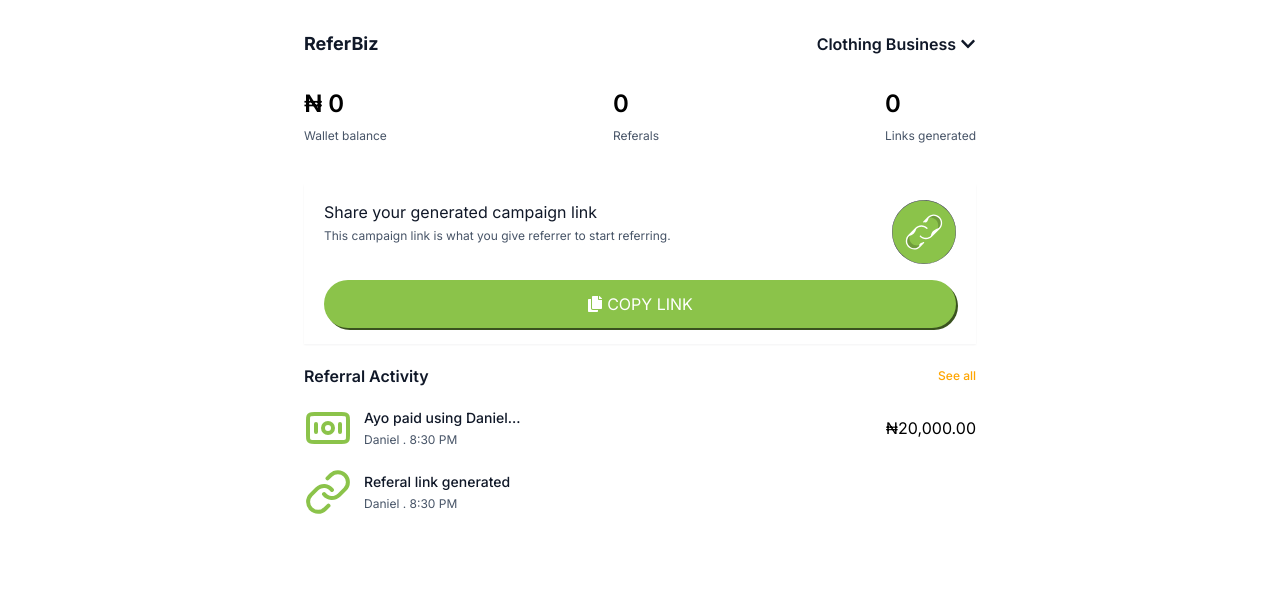
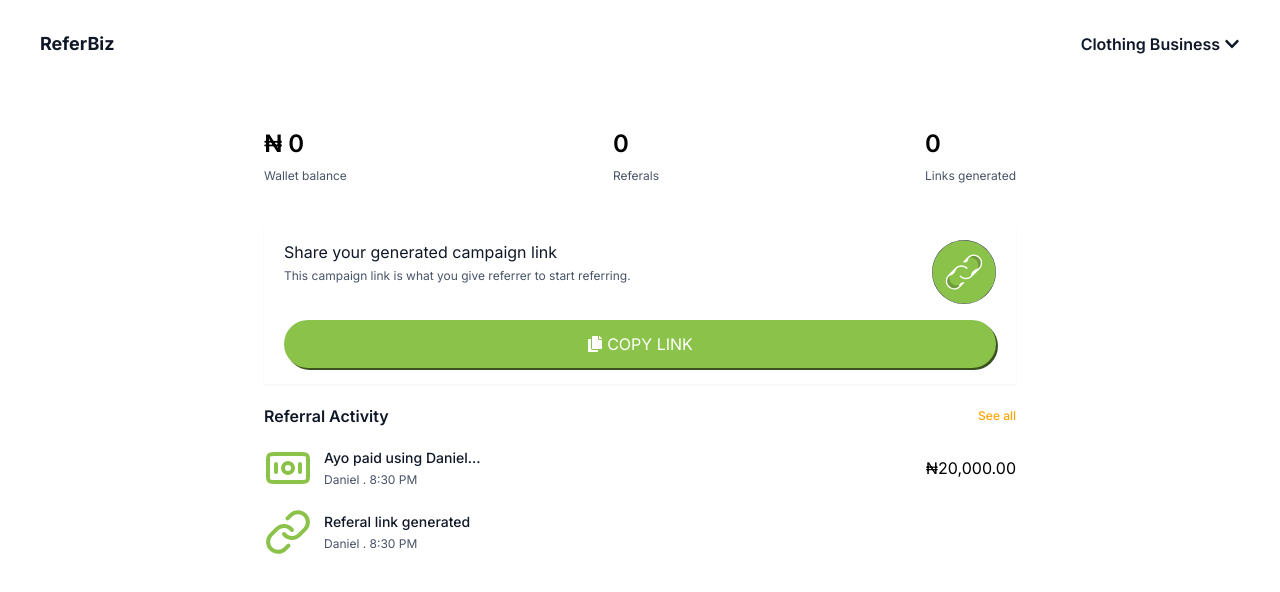
Before and after one commit to mosgizy/ReferBiz, a Next.js app: page /dashboard in a window 1280 px wide. Shown: the top 592 px of the page. Built offline with nearby package versions, Linux system fonts and the light colour scheme; no server answers; sample sign-in values are in the browser's storage.

Commit message:
fixed dashboard desktop design

```diff
--- a/src/app/dashboard/page.tsx
+++ b/src/app/dashboard/page.tsx
@@ -63,7 +63,7 @@ const Page = () => {
 
   return (
     <ProtectedRoute>
-      <section className="section text-left py-4 mb-20 relative md:max-w-[47rem] md:mx-auto">
+      <section className="section text-left py-4 mb-20 relative">
         <div className="flex-center justify-between">
           <Link
             href="/"
@@ -90,6 +90,7 @@ const Page = () => {
             )}
           </div>
         </div>
+        <div className="md:max-w-[47rem] md:mx-auto md:mt-14">
           <div className="my-4 flex-center justify-between">
             <div className="flex flex-col gap-2">
               <div className="font-semibold text-2xl">₦ {amount}</div>
@@ -100,7 +101,9 @@ const Page = () => {
               <p className="text-xs text-text-color">Referals</p>
             </div>
             <div className="flex flex-col gap-2">
-            <div className="font-semibold text-2xl">{linkGenereatedCount}</div>
+              <div className="font-semibold text-2xl">
+                {linkGenereatedCount}
+              </div>
               <p className="text-xs text-text-color">Links generated</p>
             </div>
           </div>
@@ -131,32 +134,6 @@ const Page = () => {
                 <FaCopy /> COPY LINK
               </button>
             </div>
-          {/* <div className="px-5 py-4 shadow-google">
-            <div className="flex justify-between gap-8">
-              <div className="flex flex-col gap-1">
-                <h1 className="text-base text-header">
-                  Share your generated payment link
-                </h1>
-                <p className="text-text-color text-xs">
-                  Share this link to customers when they want to pay through
-                  referral.
-                </p>
-              </div>
-              <Image
-                onClick={() => handleCopyToClipboard(paystack)}
-                src={paymentShare}
-                alt=""
-                width={64}
-                height={64}
-              />
-            </div>
-            <button
-              onClick={() => handleCopyToClipboard(paystack)}
-              className="btn flex-center justify-center gap-1 text-white w-full mt-4"
-            >
-              <FaCopy /> COPY LINK
-            </button>
-          </div> */}
           </div>
           <div className="mt-5">
             <div className="flex-center justify-between">
@@ -205,6 +182,7 @@ const Page = () => {
               )}
             </div>
           </div>
+        </div>
       </section>
     </ProtectedRoute>
   );
```
Lines whose indentation alone changed are shown as unchanged.
